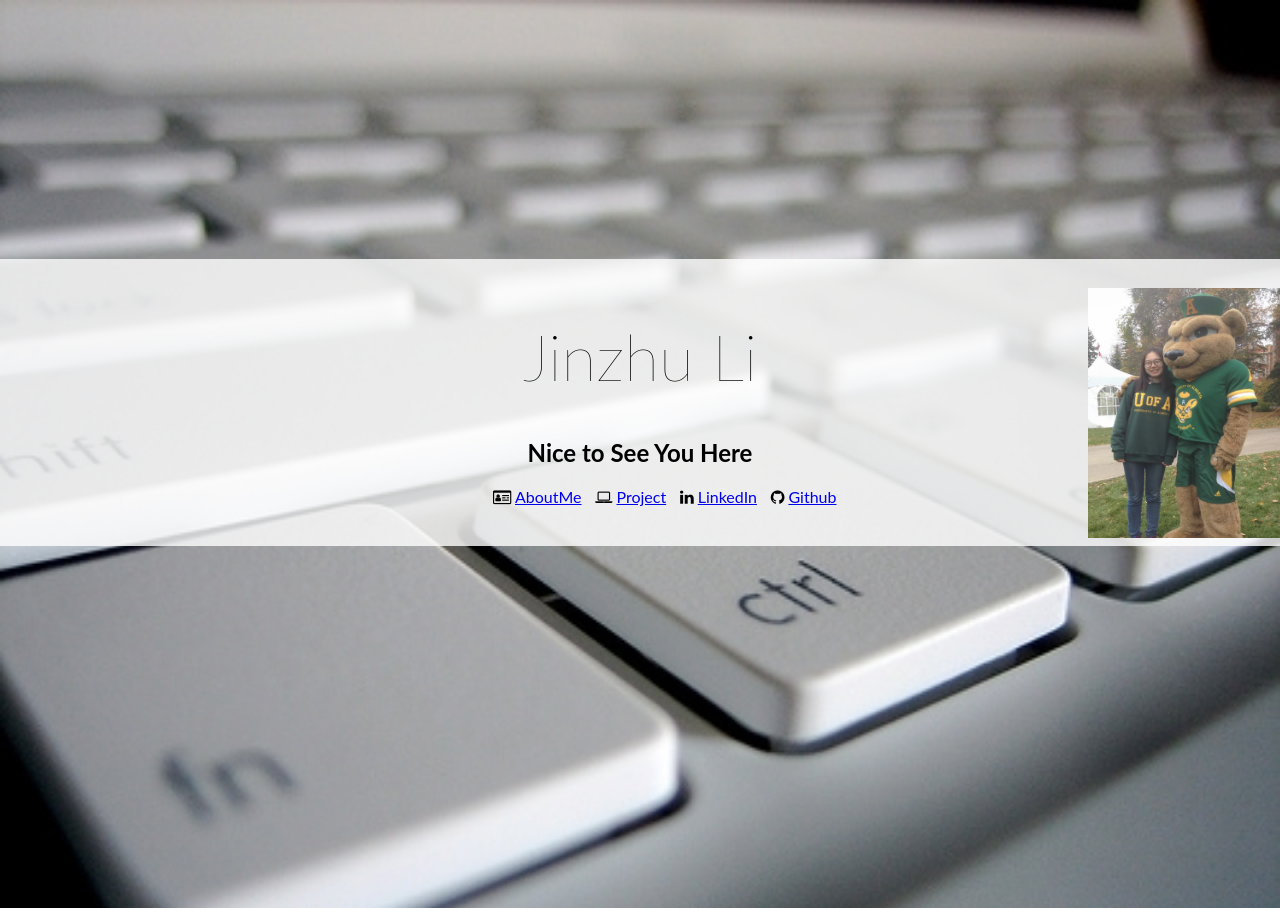
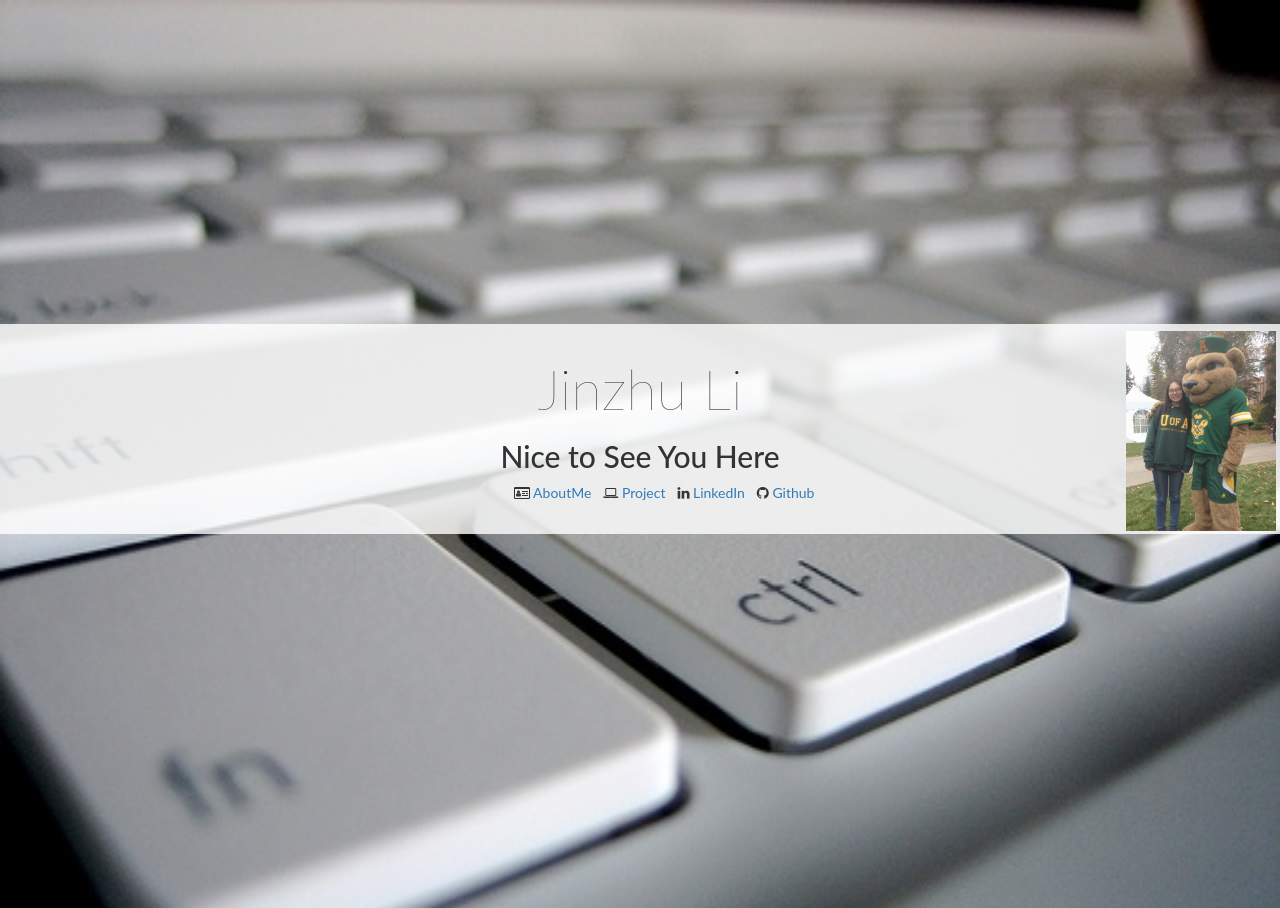
Before and after one commit to Aries0331/Aries0331.github.io, a Jekyll site: the page index.html, which Jekyll copies as it is, in a window 1280 px wide. Built offline with Jekyll 4.4.1, drawn with Linux system fonts in a browser that asks for light colours; nearby versions of some CDN libraries; library files that are not in the unit come from our copies.

Commit message:
try fix phone display error

```diff
--- a/css/main.css
+++ b/css/main.css
@@ -43,11 +43,11 @@
 }
 
 img {
-  height: 250px;
-  width: 200px;
+  height: 200px;
+  width: 150px;
   position: absolute;;
-  left: 85%;
-  top: 10%;
+  left: 88%;
+  top: 3%;
   vertical-align: middle;
   opacity: 0.9;
 }
--- a/index.html
+++ b/index.html
@@ -2,9 +2,18 @@
 
 <html lang="en">
   <head>
+
     <meta charset="utf-8">
     <meta http-equiv="X-UA-Compatible" content="IE=edge,chrome">
+    <meta name="viewport" content="width=device-width, initial-scale=1">
+    <meta name="description" content="">
+    <meta name="author" content="">
+
     <title>Jinzhu(Aries) Li</title>
+
+    <!-- Bootstrap Core CSS -->
+    <link href="css/bootstrap.min.css" rel="stylesheet">
+
     <!-- link html to css -->
     <link href="css/main.css" type="text/css" rel="stylesheet">
     <meta name="viewport" content="width=device-width, initial-scale=1">
@@ -15,6 +24,7 @@
         <script src="https://oss.maxcdn.com/libs/html5shiv/3.7.0/html5shiv.js"></script>
         <script src="https://oss.maxcdn.com/libs/respond.js/1.4.2/respond.min.js"></script>
     <![endif]-->
+    <!--
     <style id="style-1-cropbar-clipper">
       /* Copyright 2014 Evernote Corporation. All rights reserved. */
       .en-markup-crop-options {
@@ -30,6 +40,8 @@
           margin-left: 0px !important;
       }
     </style>
+  -->
+
   </head>
 
   <body class="home">
```
